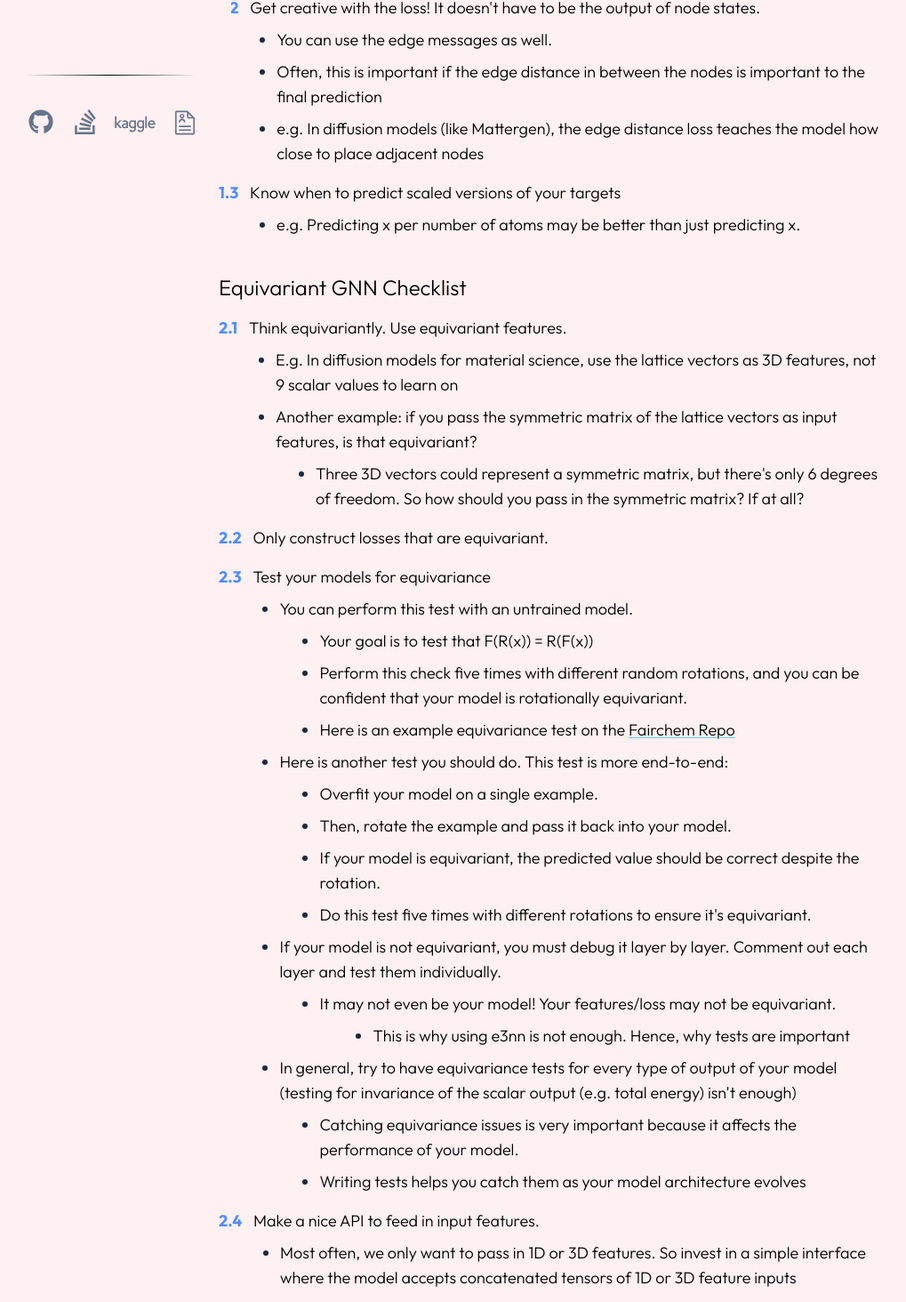
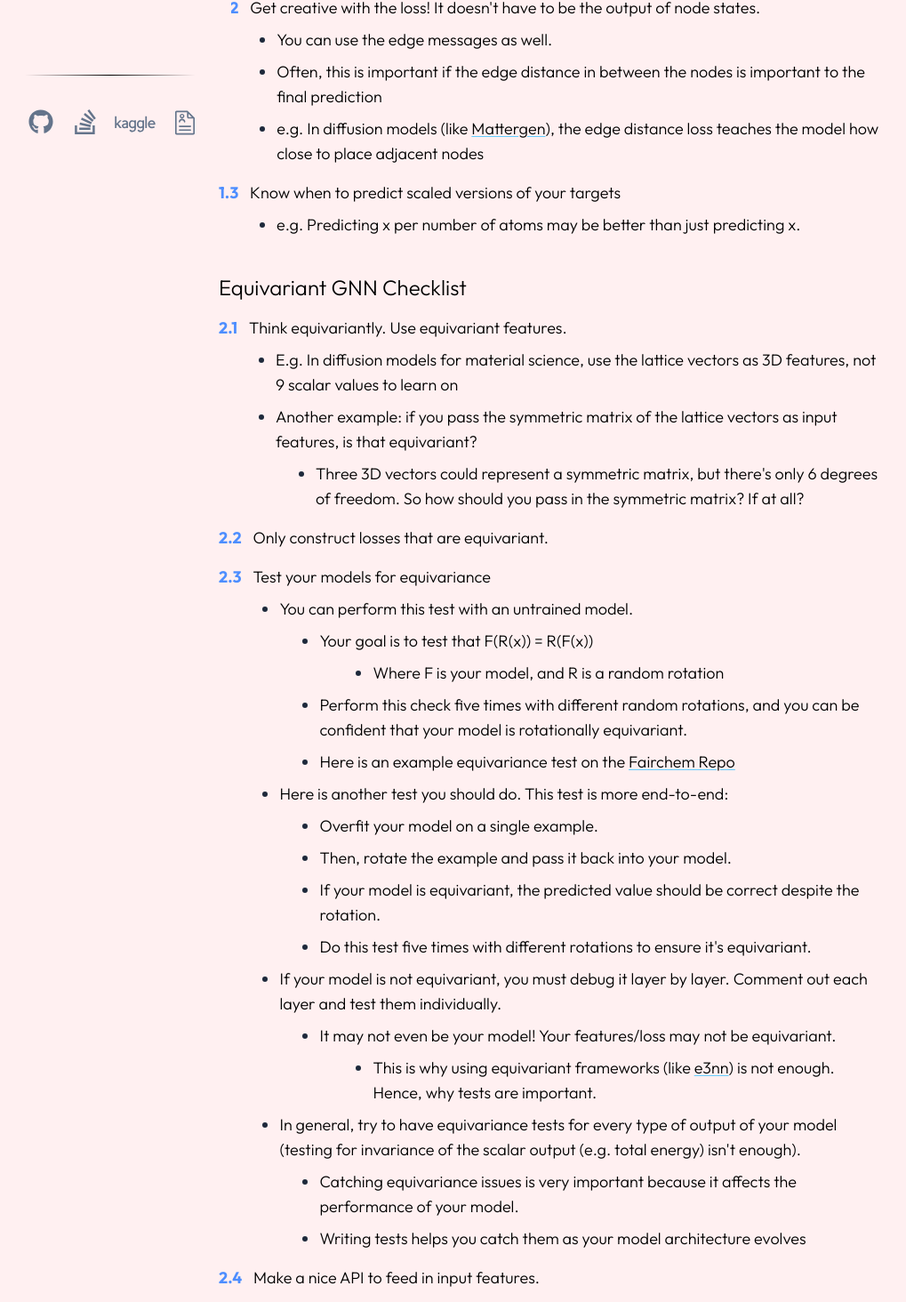
Before and after one commit to chongcurtis/chongcurtis.github.io, a Next.js app: page /materials/egnn_checklist in a window 1280 px wide. Shown: the part 593-2057 px from the top of the page at 89% size, without its empty margins (22-1041 px from the left). Built offline with nearby package versions, Linux system fonts and the light colour scheme.

Commit message:
added links and defined notation in testing for equivariance

```diff
--- a/src/pages/materials/egnn_checklist.tsx
+++ b/src/pages/materials/egnn_checklist.tsx
@@ -84,8 +84,16 @@ export default function EgnnChecklist() {
                                     "Often, this is important if the edge distance in between the nodes is important to the final prediction",
                             },
                             {
-                                content:
-                                    "e.g. In diffusion models (like Mattergen), the edge distance loss teaches the model how close to place adjacent nodes",
+                                content: (
+                                    <p>
+                                        e.g. In diffusion models (like{" "}
+                                        <DecoratedLink href="https://arxiv.org/abs/2312.03687">
+                                            Mattergen
+                                        </DecoratedLink>
+                                        ), the edge distance loss teaches the model how close to
+                                        place adjacent nodes
+                                    </p>
+                                ),
                             },
                         ],
                     },
@@ -139,6 +147,12 @@ export default function EgnnChecklist() {
                                 children: [
                                     {
                                         content: "Your goal is to test that F(R(x)) = R(F(x))",
+                                        children: [
+                                            {
+                                                content:
+                                                    "Where F is your model, and R is a random rotation",
+                                            },
+                                        ],
                                     },
                                     {
                                         content:
@@ -187,8 +201,17 @@ export default function EgnnChecklist() {
                                             "It may not even be your model! Your features/loss may not be equivariant.",
                                         children: [
                                             {
-                                                content:
-                                                    "This is why using e3nn is not enough. Hence, why tests are important",
+                                                content: (
+                                                    <p>
+                                                        This is why using equivariant frameworks
+                                                        (like{" "}
+                                                        <DecoratedLink href="https://github.com/e3nn/e3nn">
+                                                            e3nn
+                                                        </DecoratedLink>
+                                                        ) is not enough. Hence, why tests are
+                                                        important.
+                                                    </p>
+                                                ),
                                             },
                                         ],
                                     },
@@ -196,7 +219,7 @@ export default function EgnnChecklist() {
                             },
                             {
                                 content:
-                                    "In general, try to have equivariance tests for every type of output of your model (testing for invariance of the scalar output (e.g. total energy) isn't enough)",
+                                    "In general, try to have equivariance tests for every type of output of your model (testing for invariance of the scalar output (e.g. total energy) isn't enough).",
                                 children: [
                                     {
                                         content:
@@ -216,7 +239,7 @@ export default function EgnnChecklist() {
                         children: [
                             {
                                 content:
-                                    "Most often, we only want to pass in 1D or 3D features. So invest in a simple interface where the model accepts concatenated tensors of 1D or 3D feature inputs",
+                                    "Most often, we only want to pass in 1D or 3D features. So invest in a simple interface where the model accepts concatenated tensors of 1D or 3D feature inputs.",
                             },
                             {
                                 content:
@@ -274,7 +297,7 @@ export default function EgnnChecklist() {
                         children: [
                             {
                                 content:
-                                    "Because materials can settle to different relaxed configurations if they are not at 0 Kelvin",
+                                    "Because materials can settle to different relaxed configurations if they are not at 0 Kelvin.",
                             },
                             {
                                 content: (
@@ -305,7 +328,7 @@ export default function EgnnChecklist() {
                                     },
                                     {
                                         content:
-                                            "Especially because it helps you understand the samples your model struggles with. Also, building the visualization infra isn't that much work",
+                                            "Especially because it helps you understand the samples your model struggles with. Also, building the visualization infra isn't that much work.",
                                     },
                                 ],
                             },
```
